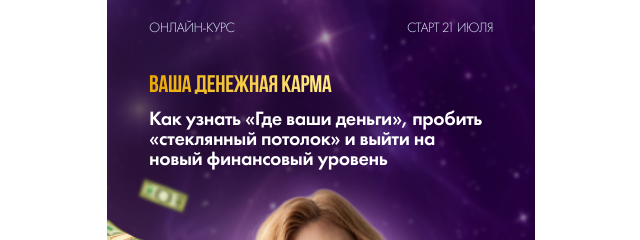
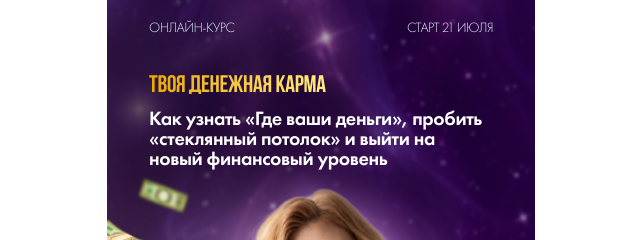
Before and after one commit to RomanIsaiev/work-website-51, a website built with Vite: page index.html in a window 1280 px wide. Shown: the top 240 px of the page, 319-959 px from the left. Built offline with nearby package versions, Linux system fonts and the light colour scheme; some packages are replaced by stand-ins of ours; a script that the page names is missing.

Commit message:
update title

```diff
--- a/index.html
+++ b/index.html
@@ -48,7 +48,7 @@
             <p class="header-course">СТАРТ 21 июля</p>
           </div>
           <div class="header-title-container">
-            <h1 class="header-title">Ваша денежная карма</h1>
+            <h1 class="header-title">Твоя денежная карма</h1>
             <p class="header-subtitle">
               Как узнать «Где ваши деньги», пробить «стеклянный потолок» и выйти
               на новый финансовый уровень
```
